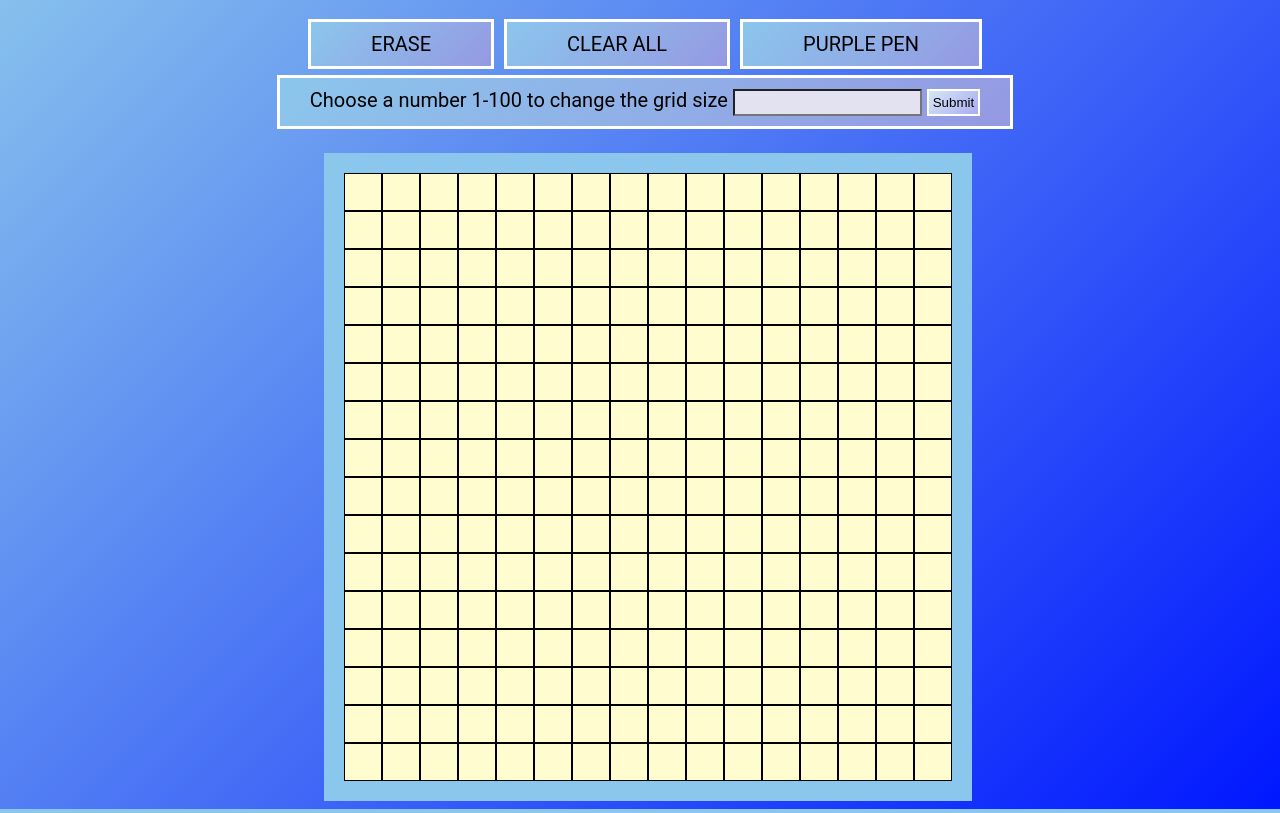
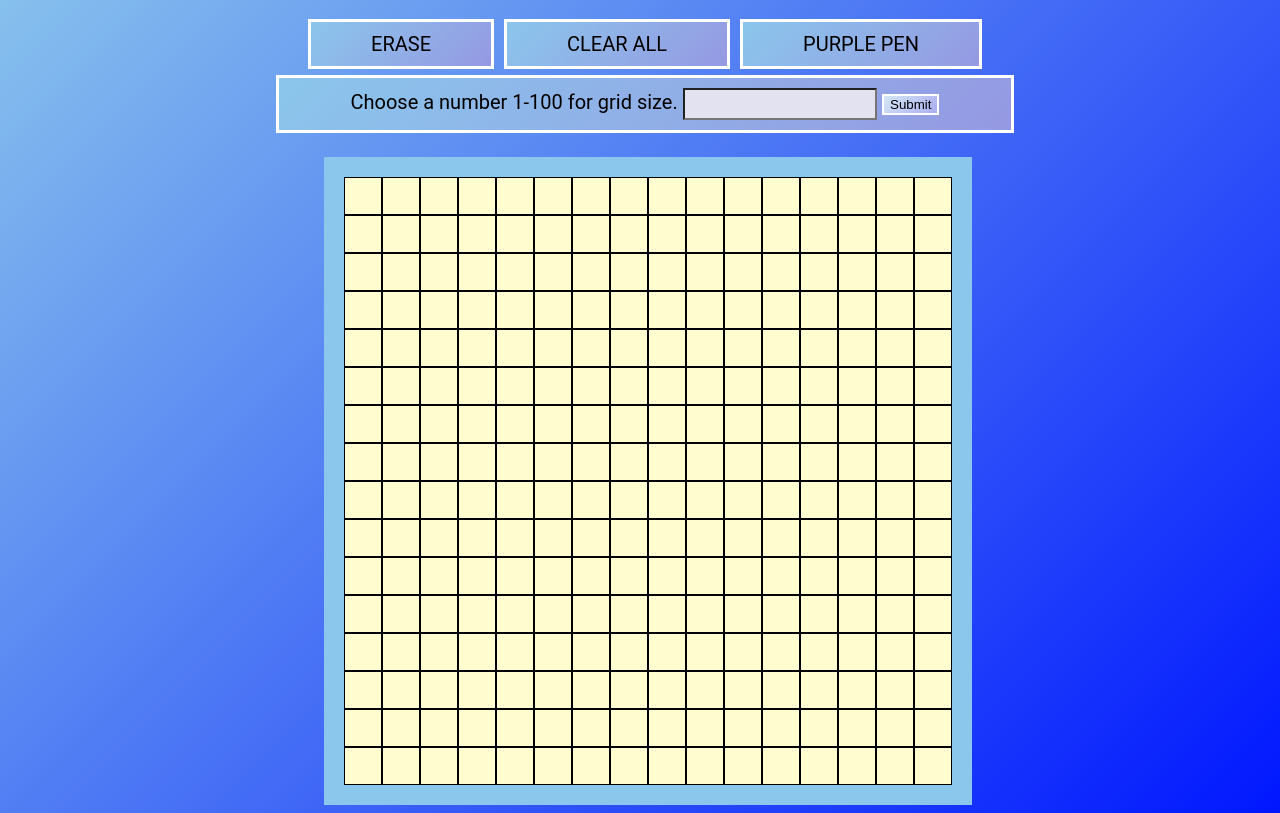
Before and after one commit to LVictoria159753/Etch-A-Sketch, a plain HTML site: page index.html in a window 1280 px wide. Shown: the part 70-883 px from the top of the page. Drawn offline with Linux system fonts and the light colour scheme.

Commit message:
fixed form

```diff
--- a/index.html
+++ b/index.html
@@ -16,10 +16,10 @@
     <button class="warm">purple pen</button>
 
     </div>
-    <form class="user-choice">
-        <label> Choose a number 1-100 to change the grid size </label>
-        <input type="text" class= "textbox">
-        <input type="submit" class="submit">
+    <form id="user-choice">
+        <label id="textbox"> Choose a number 1-100 for grid size. </label>
+        <input type="text" id= "text">
+        <input type="submit" id="submit">
     </form>
 
 
--- a/main.css
+++ b/main.css
@@ -29,27 +29,32 @@ button:hover{
 }
 
 /* Submit button color choices*/
-.user-choice{
+#user-choice{
     font-family:'Roboto',sans-serif;
     font-size: 20px;
     border:0.16em solid #FFFFFF;
     background-color: #8BC6EC;
     background-image: linear-gradient(135deg, #8BC6EC 0%, #9599E2 100%);
-    padding:0.5em 1.5em;
+    padding:0.5em 3.6em;
     border:0.16em solid #FFFFFF;
     margin:0 0.3em 0.3em 0;
 }
 
-.submit{
+#submit{
     background-color: #8BC6EC;
     background-image: linear-gradient(135deg, #d4e7f5 0%, #aaadf0 100%);
     border:0.2em solid #FFFFFF;
-    padding: .3em
+    padding: 5.em
 
 }
 
-.textbox{
-    padding: .3em;
+#submit:hover{
+    color:rgb(148, 34, 34);
+
+}
+
+#text{
+    padding: .5em;
     background-color: #e2e2f0 ;
 }
 
--- a/script.js
+++ b/script.js
@@ -47,10 +47,13 @@ function warmPen(){
 
 
 // user input what grid size
+let x= document.getElementById("text").value;
 
+submit.addEventListener("click", userinput);
 
-
-
+function userinput(){
+  alert(x);
+}
 /* Scrap Code
     let x=document.getElementsByClassName(".box");
 
@@ -88,3 +91,15 @@ for (let i=0; i<grid ;i++){
 
 divBlock(100);
 */
+
+
+/* Confusing things
+let submitButton= document.getElementById ("submit");
+let x= document.getElementById("text").value;
+
+submitButton.addEventListener("click", userinput);
+
+function userinput(){
+  alert(x);
+}
+    */
```
